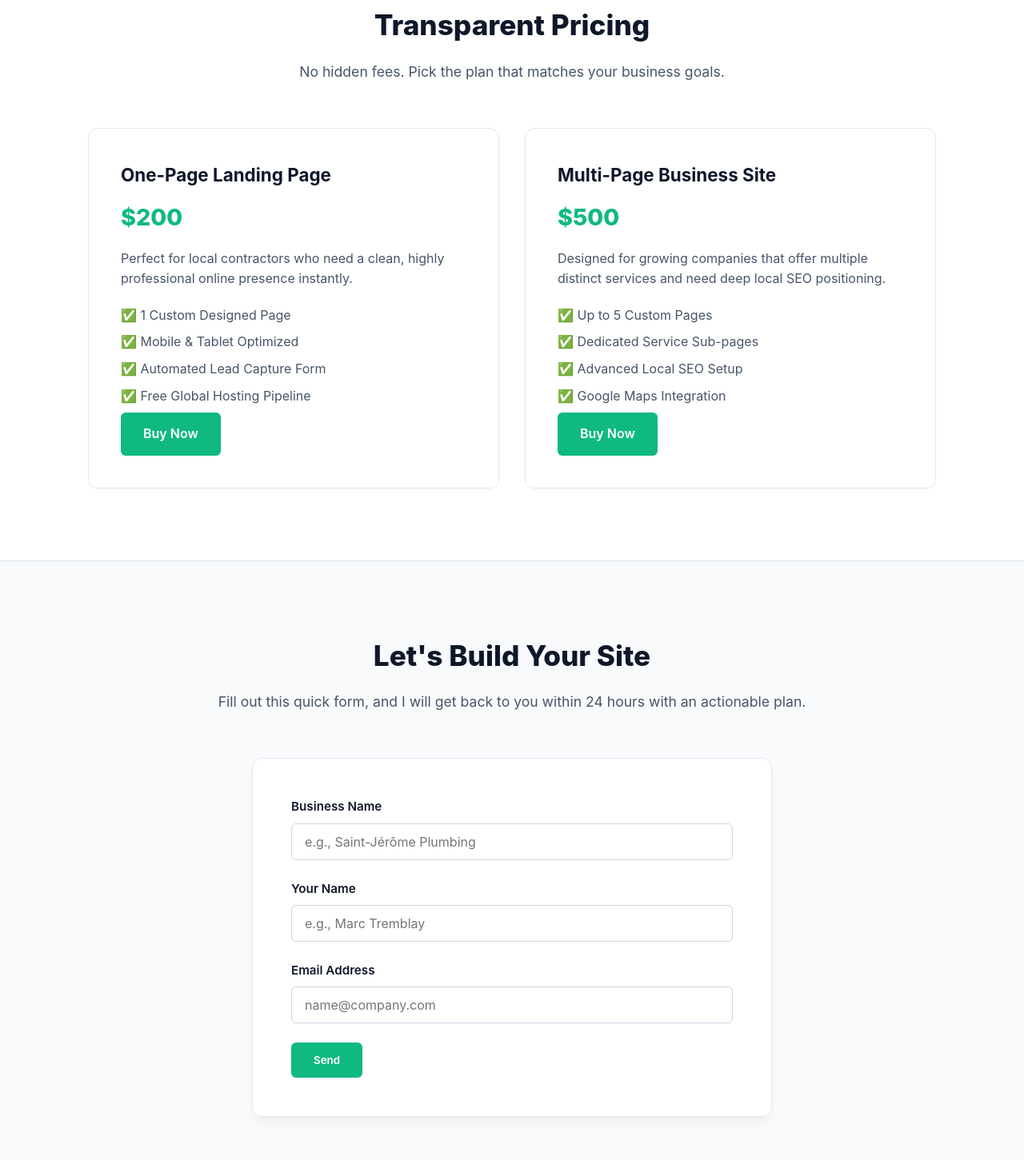
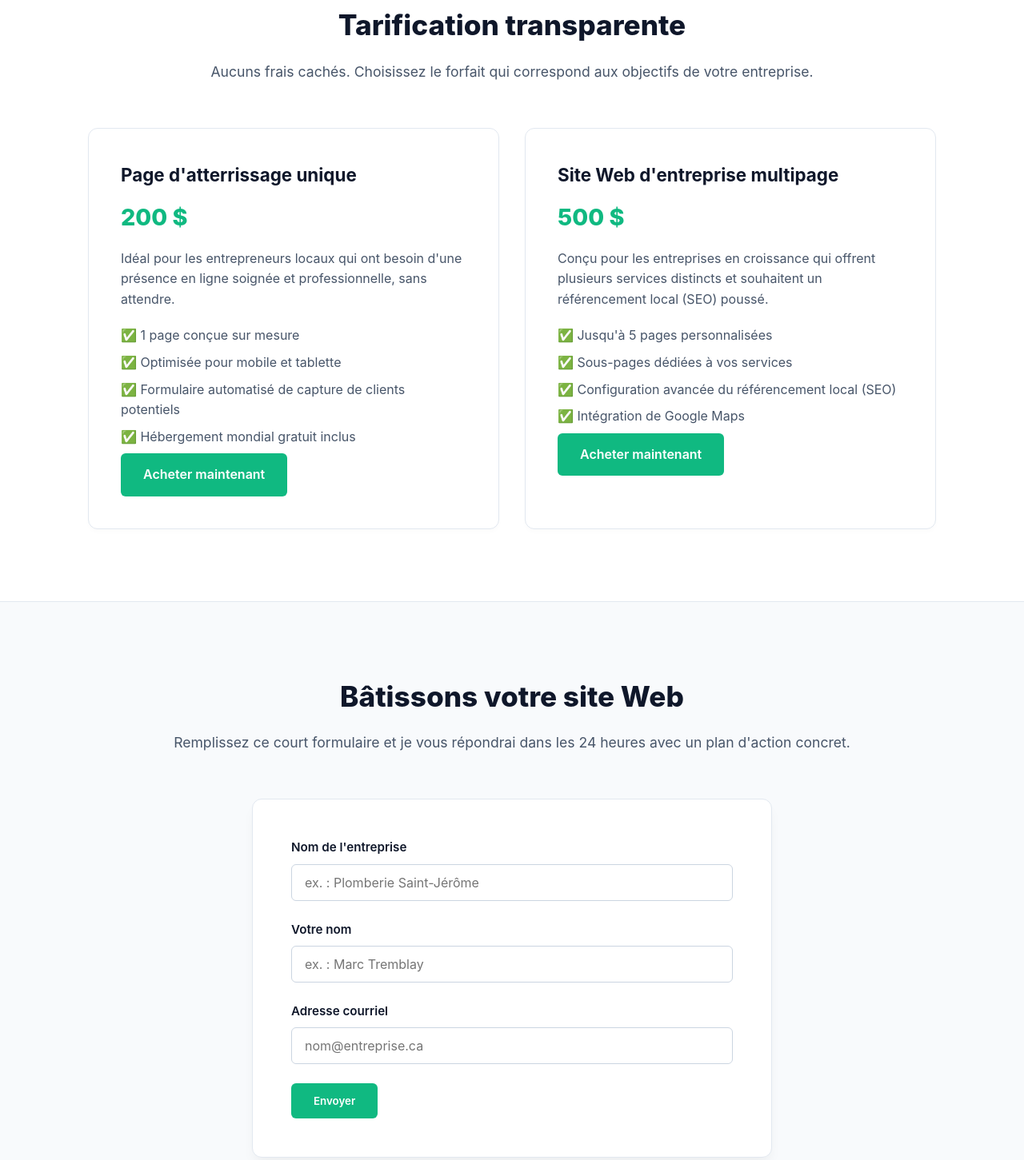
Before and after one commit to warpeace657/Webdevlocal, a plain HTML site: page index.html in a window 1280 px wide. Shown: the part 680-2131 px from the top of the page at 80% size. Drawn offline with Linux system fonts and the light colour scheme.

Commit message:
Update index.html

```diff
--- a/index.html
+++ b/index.html
@@ -1,102 +1,101 @@
 <!DOCTYPE html>
-<html lang="en">
+<html lang="fr-CA">
 <head>
     <meta charset="UTF-8">
     <meta name="viewport" content="width=device-width, initial-scale=1.0">
-    <title>Web Dev local</title>
+    <title>Développement Web local | Saint-Jérôme</title>
     <link rel="stylesheet" href="style.css">
     <link rel="icon" type="image/png" href="logo.png">
     <link rel="stylesheet" href="sitemap.xml">
-
 </head>
 <body>
 
-    <!-- Header / Navigation -->
+    <!-- En-tête / Navigation -->
     <header>
         <div class="container nav-container">
             <a href="#" class="logo"> Web Dev <span>|</span><span>Saint-Jérôme</span></a>
-            <a href="#order" class="btn" style="padding: 10px 20px; font-size: 0.95rem;">Start Your Project</a>
+            <a href="#order" class="btn" style="padding: 10px 20px; font-size: 0.95rem;">Démarrer votre projet</a>
         </div>
     </header>
 
-    <!-- Hero Section -->
+    <!-- Section Principale (Hero) -->
     <section class="hero">
         <div class="container">
-            <h1>We Build Websites That Turn Visitors Into <span>Paying Customers</span></h1>
-            <p>Affordable, lightning-fast, and mobile-friendly landing pages designed for local service businesses in Saint-Jérôme and surrounding areas.</p>
-            <a href="#order" class="btn">Get a Free Website Mockup</a>
+            <h1>Nous créons des sites Web qui transforment vos visiteurs en <span>clients payants</span></h1>
+            <p>Des pages d'atterrissage abordables, ultrarapides et adaptées aux mobiles, conçues pour les entreprises de services locaux à Saint-Jérôme et dans les environs.</p>
+            <a href="#order" class="btn">Obtenir une maquette gratuite</a>
         </div>
     </section>
 
-    <!-- Packages / Services Grid Section -->
+    <!-- Grille des forfaits / services -->
     <section class="services">
         <div class="container">
-            <h2 class="section-title">Transparent Pricing</h2>
-            <p class="section-subtitle">No hidden fees. Pick the plan that matches your business goals.</p>
+            <h2 class="section-title">Tarification transparente</h2>
+            <p class="section-subtitle">Aucuns frais cachés. Choisissez le forfait qui correspond aux objectifs de votre entreprise.</p>
             <div class="grid">
-                <!-- Package 1 -->
+                <!-- Forfait 1 -->
                 <div class="card">
-                    <h3>One-Page Landing Page</h3>
-                    <div class="price">$200</div>
-                    <p>Perfect for local contractors who need a clean, highly professional online presence instantly.</p>
+                    <h3>Page d'atterrissage unique</h3>
+                    <div class="price">200 $</div>
+                    <p>Idéal pour les entrepreneurs locaux qui ont besoin d'une présence en ligne soignée et professionnelle, sans attendre.</p>
                     <ul>
-                        <li>✅ 1 Custom Designed Page</li>
-                        <li>✅ Mobile & Tablet Optimized</li>
-                        <li>✅ Automated Lead Capture Form</li>
-                        <li>✅ Free Global Hosting Pipeline</li>
+                        <li>✅ 1 page conçue sur mesure</li>
+                        <li>✅ Optimisée pour mobile et tablette</li>
+                        <li>✅ Formulaire automatisé de capture de clients potentiels</li>
+                        <li>✅ Hébergement mondial gratuit inclus</li>
                     </ul>
                     <a href="https://buy.stripe.com/6oU6oA7S6fLh4u313DaEE00" class="button1">
-                        Buy Now
+                        Acheter maintenant
                     </a>
                 </div>
-                <!-- Package 2 -->
+                <!-- Forfait 2 -->
                 <div class="card">
-                    <h3>Multi-Page Business Site</h3>
-                    <div class="price">$500</div>
-                    <p>Designed for growing companies that offer multiple distinct services and need deep local SEO positioning.</p>
+                    <h3>Site Web d'entreprise multipage</h3>
+                    <div class="price">500 $</div>
+                    <p>Conçu pour les entreprises en croissance qui offrent plusieurs services distincts et souhaitent un référencement local (SEO) poussé.</p>
                     <ul>
-                        <li>✅ Up to 5 Custom Pages</li>
-                        <li>✅ Dedicated Service Sub-pages</li>
-                        <li>✅ Advanced Local SEO Setup</li>
-                        <li>✅ Google Maps Integration</li>
+                        <li>✅ Jusqu'à 5 pages personnalisées</li>
+                        <li>✅ Sous-pages dédiées à vos services</li>
+                        <li>✅ Configuration avancée du référencement local (SEO)</li>
+                        <li>✅ Intégration de Google Maps</li>
                     </ul>
                     <a href="https://buy.stripe.com/9B69AMgoC56D5y727HaEE01" class="button2">
-                        Buy Now
+                        Acheter maintenant
                     </a>
                 </div>
             </div>
         </div>
     </section>
 
-    <!-- Contact & Order Intake Form (Netlify Integrated) -->
+    <!-- Formulaire de contact et de commande (Intégré à Netlify) -->
     <section class="contact" id="order">
         <div class="container">
-            <h2 class="section-title">Let's Build Your Site</h2>
-            <p class="section-subtitle">Fill out this quick form, and I will get back to you within 24 hours with an actionable plan.</p>
+            <h2 class="section-title">Bâtissons votre site Web</h2>
+            <p class="section-subtitle">Remplissez ce court formulaire et je vous répondrai dans les 24 heures avec un plan d'action concret.</p>
 
             <div class="form-container">
-                <!-- data-netlify="true" turns this into an instant database backend on Netlify -->
+                <!-- data-netlify="true" transforme ce formulaire en base de données instantanée sur Netlify -->
                 <form action="https://formspree.io/f/mzerzvkk" method="POST" data-netlify="true">
 
                     <div class="form-group">
-                        <label for="bizname">Business Name</label>
-                        <input type="text" id="bizname" name="business_name" placeholder="e.g., Saint-Jérôme Plumbing" required>
+                        <label for="bizname">Nom de l'entreprise</label>
+                        <input type="text" id="bizname" name="business_name" placeholder="ex. : Plomberie Saint-Jérôme" required>
                     </div>
 
                     <div class="form-group">
-                        <label for="contactname">Your Name</label>
-                        <input type="text" id="contactname" name="client_name" placeholder="e.g., Marc Tremblay" required>
+                        <label for="contactname">Votre nom</label>
+                        <input type="text" id="contactname" name="client_name" placeholder="ex. : Marc Tremblay" required>
                     </div>
 
                     <div class="form-group">
-                        <label for="email">Email Address</label>
-                        <input type="email" id="email" name="email" placeholder="name@company.com" required>
+                        <label for="email">Adresse courriel</label>
+                        <input type="email" id="email" name="email" placeholder="nom@entreprise.ca" required>
                     </div>
 
                     <div id="upload-container">
                         <input type="hidden" id="uploaded-file-key" name="r2_file_key" />
                     </div>
 
-                    <button type="submit" class="formsubmit">Send</button>
+                    <button type="submit" class="formsubmit">Envoyer</button>
 
                 </form>
```
